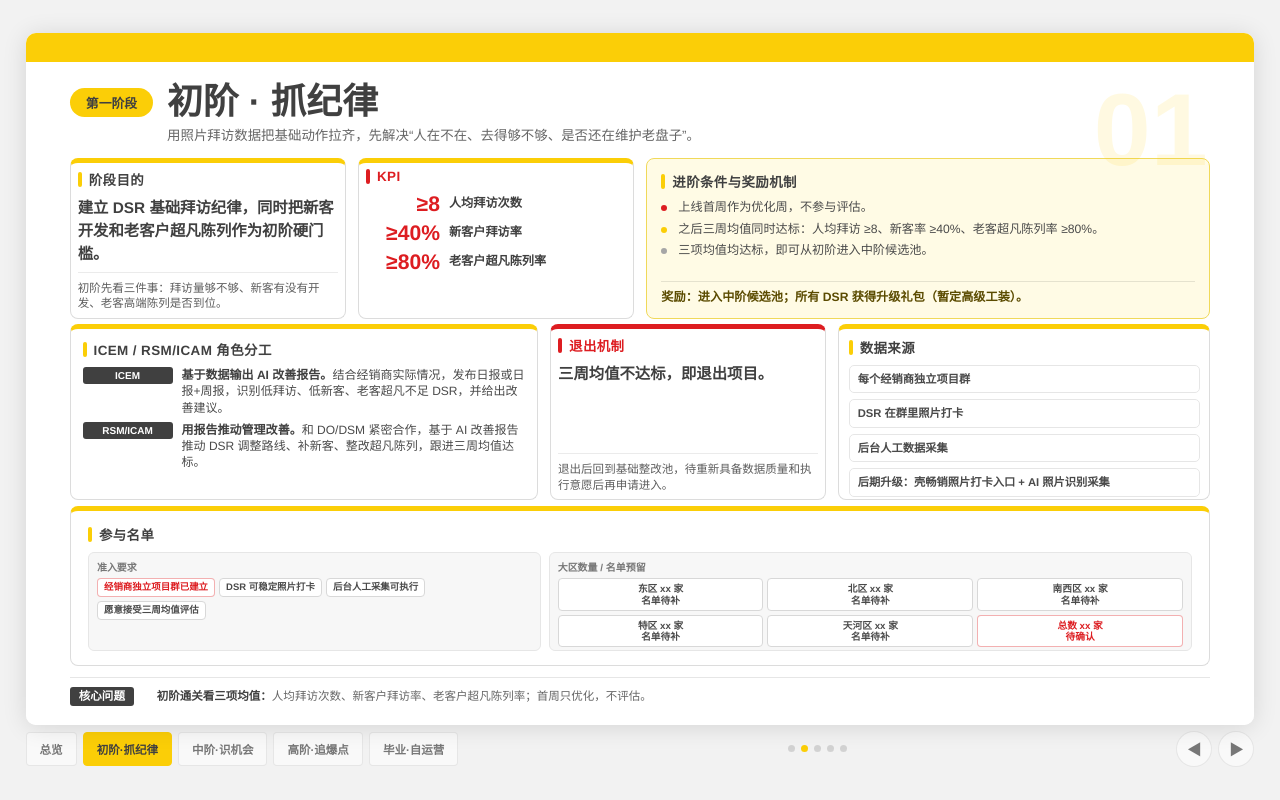
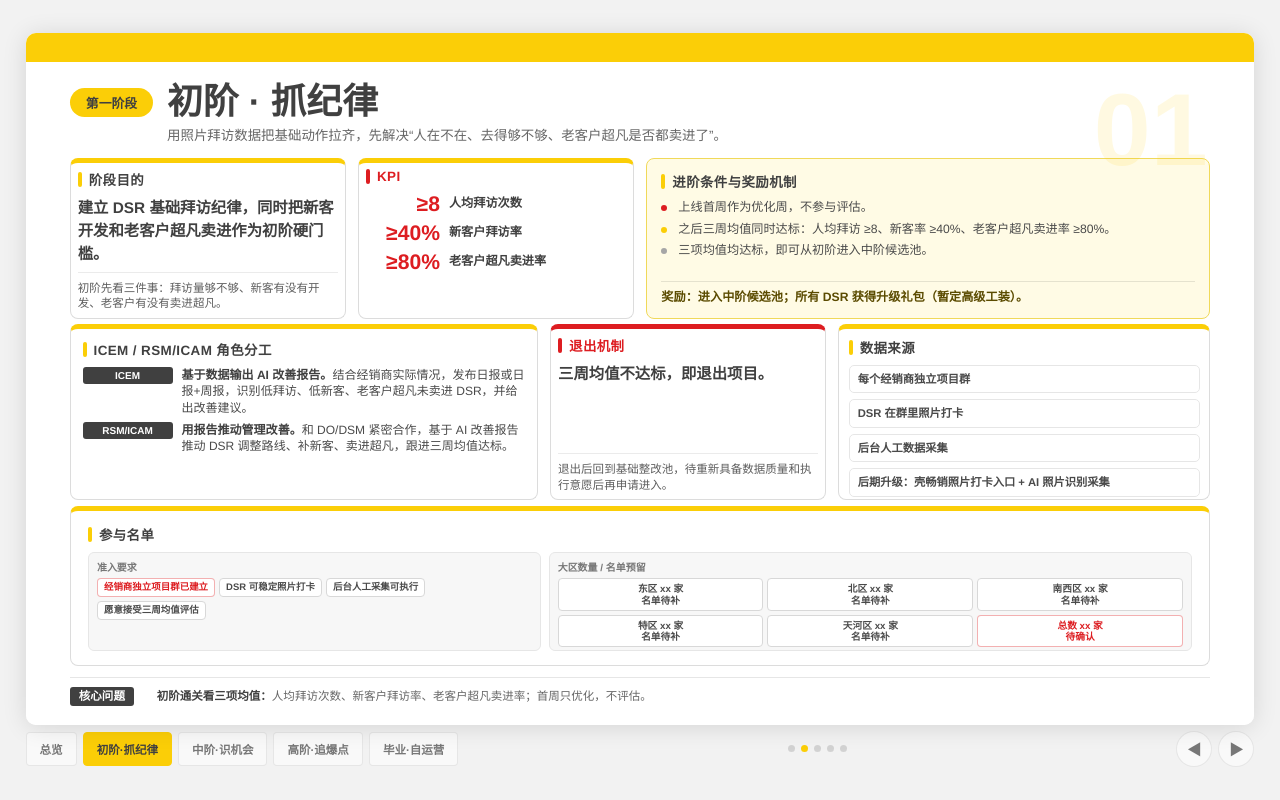
Before and after one commit to ttjimjim/Jim, a plain HTML site: page ai-cloud-center/ai-cloud-center-deck.html in a window 1280 px wide. Both pictures are taken after a click on the element 208 px from the left and 406 px from the top of the page. Drawn offline with Linux system fonts and the light colour scheme.

Commit message:
Update AI Cloud Center wording: ai-cloud-center/ai-cloud-center-deck.html

```diff
--- a/ai-cloud-center/ai-cloud-center-deck.html
+++ b/ai-cloud-center/ai-cloud-center-deck.html
@@ -668,7 +668,7 @@ body{
                 <div class="flow-card-num">01</div>
                 <div class="flow-card-name">初阶</div>
                 <span class="flow-card-tagline">抓纪律</span>
-                <div class="flow-card-desc">先把基础动作做实：拜访量、新客开发、老客户超凡陈列三项同时达标，首周只优化不评估。</div>
+                <div class="flow-card-desc">先把基础动作做实：拜访量、新客开发、老客户超凡卖进三项同时达标，首周只优化不评估。</div>
                 <div class="mini-kpi"><span>通关：</span><strong>≥8次</strong><span>日均</span><strong>≥40%</strong><span>新客</span><strong>≥80%</strong><span>老客超凡</span></div>
             </div>
             <div class="flow-card" onclick="navigate(2)">
@@ -729,28 +729,28 @@ body{
             <span class="stage-badge">第一阶段</span>
             <div>
                 <div class="stage-title">初阶 · 抓纪律</div>
-                <div class="stage-subtitle">用照片拜访数据把基础动作拉齐，先解决“人在不在、去得够不够、是否还在维护老盘子”。</div>
+                <div class="stage-subtitle">用照片拜访数据把基础动作拉齐，先解决“人在不在、去得够不够、老客户超凡是否都卖进了”。</div>
             </div>
         </div>
         <div class="detail-grid stage1-grid">
             <div class="info-card purpose-card white">
                 <div class="card-title">阶段目的</div>
-                <div class="purpose-text">建立 DSR 基础拜访纪律，同时把新客开发和老客户超凡陈列作为初阶硬门槛。</div>
-                <div class="note-text">初阶先看三件事：拜访量够不够、新客有没有开发、老客高端陈列是否到位。</div>
+                <div class="purpose-text">建立 DSR 基础拜访纪律，同时把新客开发和老客户超凡卖进作为初阶硬门槛。</div>
+                <div class="note-text">初阶先看三件事：拜访量够不够、新客有没有开发、老客户有没有卖进超凡。</div>
             </div>
             <div class="info-card kpi-card">
                 <div class="card-title red">KPI</div>
                 <div class="kpi-list">
                     <div class="kpi-row"><span class="kpi-value">≥8</span><span class="kpi-label">人均拜访次数</span></div>
                     <div class="kpi-row"><span class="kpi-value">≥40%</span><span class="kpi-label">新客户拜访率</span></div>
-                    <div class="kpi-row"><span class="kpi-value">≥80%</span><span class="kpi-label">老客户超凡陈列率</span></div>
+                    <div class="kpi-row"><span class="kpi-value">≥80%</span><span class="kpi-label">老客户超凡卖进率</span></div>
                 </div>
             </div>
             <div class="info-card advance-card yellow">
                 <div class="card-title">进阶条件与奖励机制</div>
                 <div class="rule-list">
                     <div class="rule-item"><span class="rule-mark"></span><span>上线首周作为优化周，不参与评估。</span></div>
-                    <div class="rule-item"><span class="rule-mark yellow"></span><span>之后三周均值同时达标：人均拜访 ≥8、新客率 ≥40%、老客超凡陈列率 ≥80%。</span></div>
+                    <div class="rule-item"><span class="rule-mark yellow"></span><span>之后三周均值同时达标：人均拜访 ≥8、新客率 ≥40%、老客户超凡卖进率 ≥80%。</span></div>
                     <div class="rule-item"><span class="rule-mark gray"></span><span>三项均值均达标，即可从初阶进入中阶候选池。</span></div>
                 </div>
                 <div class="reward-box">奖励：进入中阶候选池；所有 DSR 获得升级礼包（暂定高级工装）。</div>
@@ -759,9 +759,9 @@ body{
                 <div class="card-title">ICEM / RSM/ICAM 角色分工</div>
                 <div class="role-table">
                     <div class="role-label">ICEM</div>
-                    <div class="role-copy"><strong>基于数据输出 AI 改善报告。</strong>结合经销商实际情况，发布日报或日报+周报，识别低拜访、低新客、老客超凡不足 DSR，并给出改善建议。</div>
+                    <div class="role-copy"><strong>基于数据输出 AI 改善报告。</strong>结合经销商实际情况，发布日报或日报+周报，识别低拜访、低新客、老客户超凡未卖进 DSR，并给出改善建议。</div>
                     <div class="role-label">RSM/ICAM</div>
-                    <div class="role-copy"><strong>用报告推动管理改善。</strong>和 DO/DSM 紧密合作，基于 AI 改善报告推动 DSR 调整路线、补新客、整改超凡陈列，跟进三周均值达标。</div>
+                    <div class="role-copy"><strong>用报告推动管理改善。</strong>和 DO/DSM 紧密合作，基于 AI 改善报告推动 DSR 调整路线、补新客、卖进超凡，跟进三周均值达标。</div>
                 </div>
             </div>
             <div class="info-card exit-card">
@@ -806,7 +806,7 @@ body{
         </div>
         <div class="bottom-bar">
             <span class="bottom-tag">核心问题</span>
-            <span><strong>初阶通关看三项均值：</strong>人均拜访次数、新客户拜访率、老客户超凡陈列率；首周只优化，不评估。</span>
+            <span><strong>初阶通关看三项均值：</strong>人均拜访次数、新客户拜访率、老客户超凡卖进率；首周只优化，不评估。</span>
         </div>
     </div>
 </div>
```
